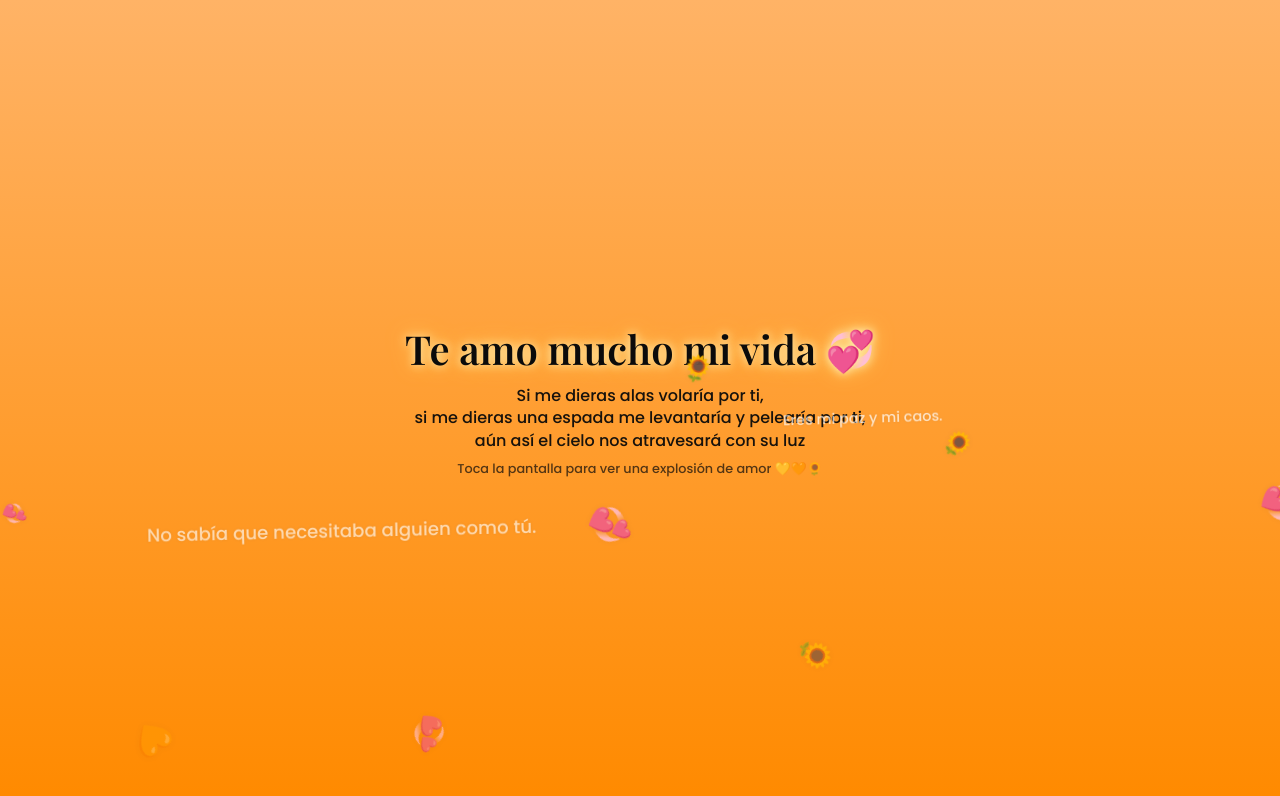
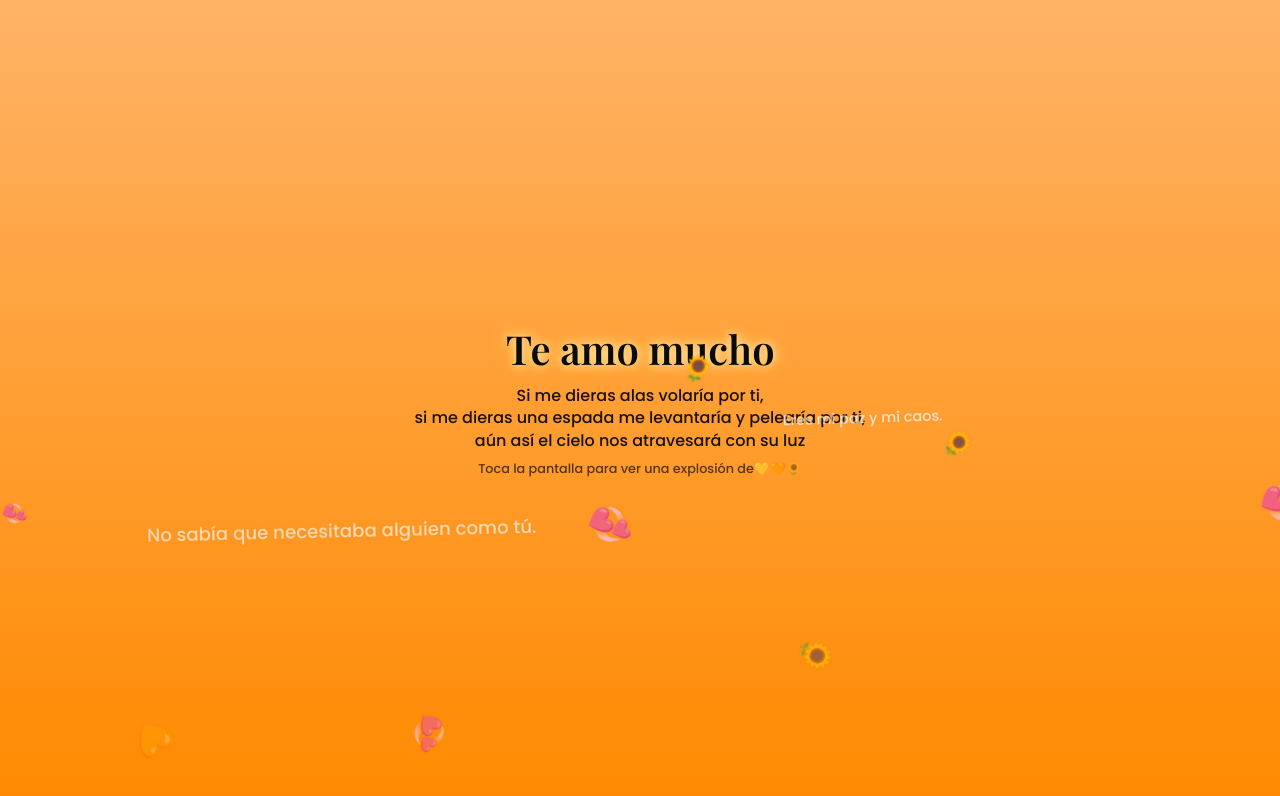
Before and after one commit to ezdev-hub/my-love, a plain HTML site: page index.html in a window 1280 px wide. Shown: the top 796 px of the page. Drawn offline with nearby package versions, Linux system fonts and the light colour scheme.

Commit message:
Update index.html

```diff
--- a/index.html
+++ b/index.html
@@ -98,9 +98,9 @@ p {
 </style>
 </head>
 <body>
-<h1>Te amo mucho mi vida 💞</h1>
+<h1>Te amo mucho</h1>
 <p>Si me dieras alas volaría por ti,<br>si me dieras una espada me levantaría y pelearía por ti,<br>aún así el cielo nos atravesará con su luz</p>
-<div class="hint">Toca la pantalla para ver una explosión de amor 💛🧡🌻</div>
+<div class="hint">Toca la pantalla para ver una explosión de💛🧡🌻</div>
 
 <!-- Música -->
 <audio id="loveMusic" src="micancion.mp3" loop></audio>
```
